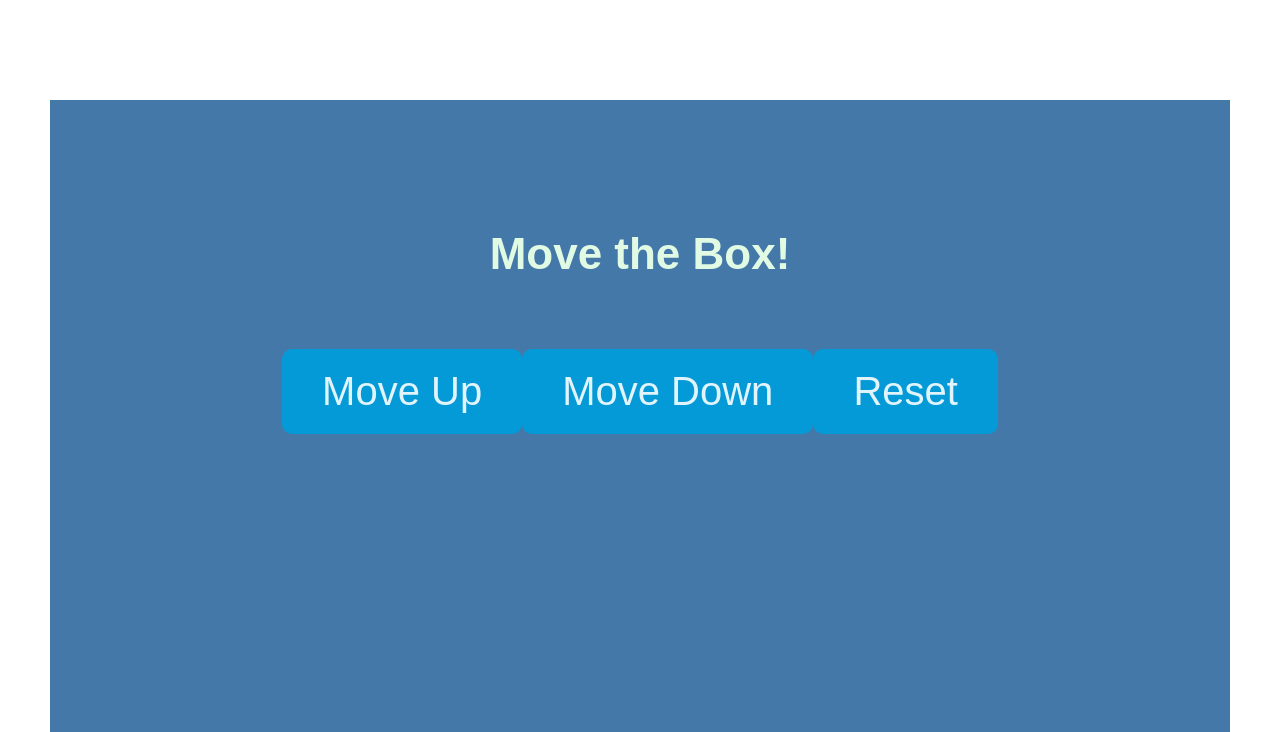
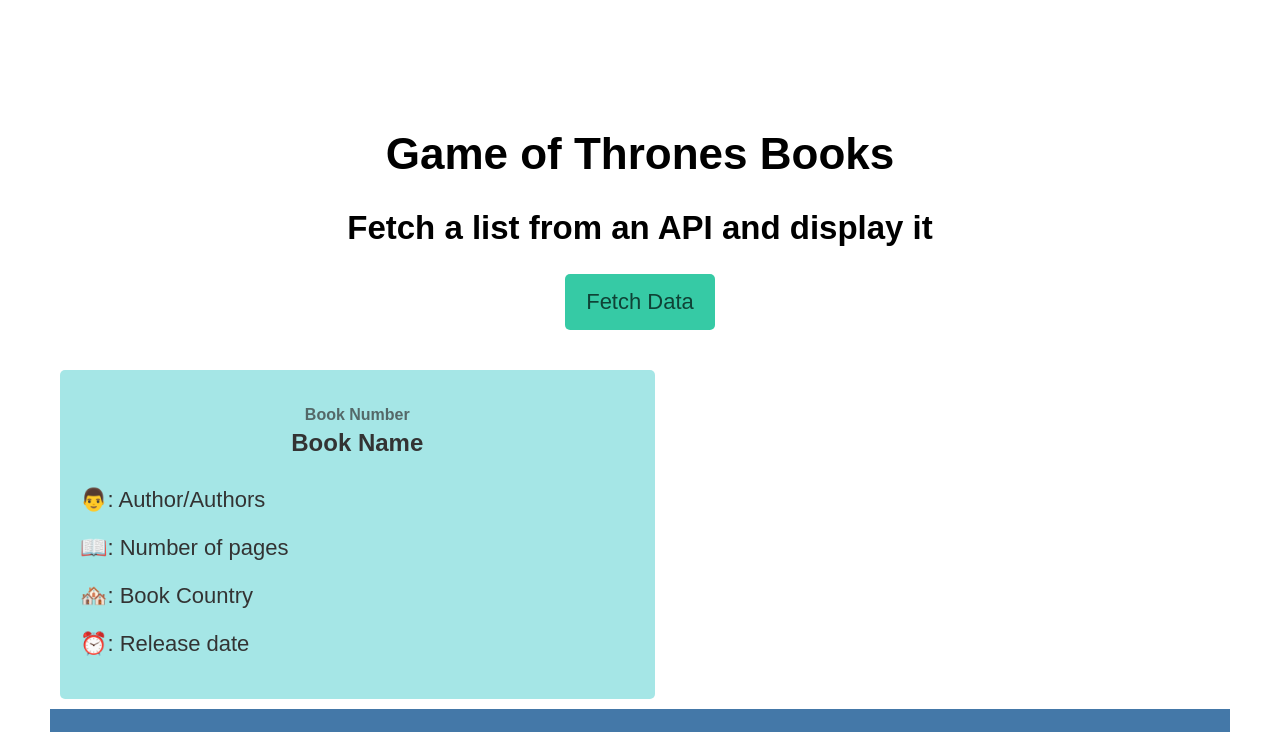
Before and after one commit to williamwdev/react-review-challenge, a React (Create React App) app: page / in a window 1280 px wide. Shown: the top 732 px of the page. Built offline with nearby package versions, Linux system fonts and the light colour scheme.

Commit message:
set up fetch API challenge problem with styling

```diff
--- a/src/App.css
+++ b/src/App.css
@@ -140,3 +140,69 @@
   border-radius: 10px;
   border: none;
 }
+
+/* Fetch API container */
+.fetchAPI-container {
+  text-align: center;
+}
+
+.fetchAPI-container>h1 {
+  margin-bottom: 5px;
+}
+
+.fetchAPI-container>h2 {
+  margin-top: 5px;
+  opacity: 0.7;
+  font-size: 1.2rem;
+  margin-bottom: 30px;
+}
+
+.fetch-button {
+  min-width: 150px;
+  margin-bottom: 30px;
+  padding: 15px;
+  font-size: 1em;
+  border-radius: 5px;
+  cursor: pointer;
+  background-color: rgb(54, 202, 165);
+  border: none;
+  color: rgb(15, 66, 54);
+  transition: all 0.5s;
+}
+
+.fetch-button:hover {
+  background-color: rgb(40, 209, 209);
+}
+
+.books {
+  display: flex;
+  flex-wrap: wrap;
+}
+
+.book {
+  background: #fff;
+  position: relative;
+  border-radius: 5px;
+  padding: 20px;
+  margin: 10px;
+  width: 47%;
+  color: #333;
+  flex-basis: width;
+  background-color: rgb(165, 230, 230);
+}
+
+.book h3 {
+  margin-bottom: 5px;
+  font-size: 1rem;
+  opacity: 0.7;
+}
+
+.book h2 {
+  margin-top: 5px;
+  margin-bottom: 30px;
+  font-size: 1.5rem;
+}
+
+.details {
+  text-align: left;
+}
--- a/src/App.js
+++ b/src/App.js
@@ -5,11 +5,13 @@
 import Events from '../src/components/Events/Events';
 import Calculator from '../src/components/Calculator/Calculator';
 import Movement from '../src/components/Movement/Movement';
+import FetchAPI from '../src/components/FetchAPI/FetchAPI';
 import './App.css';
 
 function App() {
   return (
     <div className="App">
+      <FetchAPI/>
       <Movement/>
       <Calculator/>
       <Events/>
--- a/src/components/Calculator/Calculator.js
+++ b/src/components/Calculator/Calculator.js
@@ -7,12 +7,18 @@
  */
 
 export default function Calculator(props) {
-  const [number1, setNumber1] = useState();
-  const [number2, setNumber2] = useState();
+  const [number1, setNumber1] = useState(0);
+  const [number2, setNumber2] = useState(0);
   const [sum, setSum] = useState(number1 + number2);
 
   function calculateTotal() {
     setSum(number1 + number2);
+  }
+
+  function resetSum() {
+    setNumber1(0);
+    setNumber2(0);
+    setSum(0);
   }
 
   return (
@@ -35,6 +41,7 @@
       </div>
 
       <button onClick={calculateTotal}>Add Them!</button>
+      <button onClick={resetSum}>Reset</button>
 
       <h2>{sum}</h2>
     </div>
--- /dev/null
+++ b/src/components/FetchAPI/FetchAPI.js
@@ -0,0 +1,35 @@
+import React from 'react';
+
+export default function FetchAPI(props) {
+  const apiURL = "https://www.anapioficeandfire.com/api/books?pageSize=30";
+
+  return (
+    <div className="FetchAPI-container">
+      <h1>Game of Thrones Books</h1>
+      <h2>Fetch a list from an API and display it</h2>
+
+      {/* Fetch data from API */}
+      <div>
+        <button className="fetch-button">Fetch Data</button>
+        <br />
+      </div>
+
+      {/* Display data from API */}
+
+      {/* Use JSX below for each book */}
+      <div className="books">
+        <div className="book">
+          <h3>Book Number</h3>
+          <h2>Book Name</h2>
+
+          <div className="details">
+            <p>👨: Author/Authors</p>
+            <p>📖: Number of pages</p>
+            <p>🏘️: Book Country</p>
+            <p>⏰: Release date</p>
+          </div>
+        </div>
+      </div>
+    </div>
+  )
+}
```
